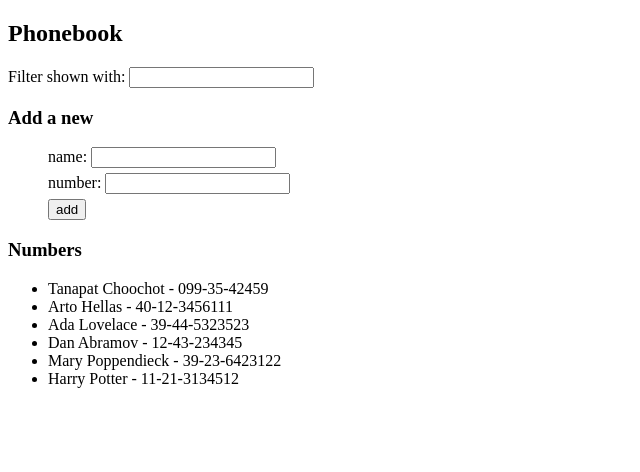
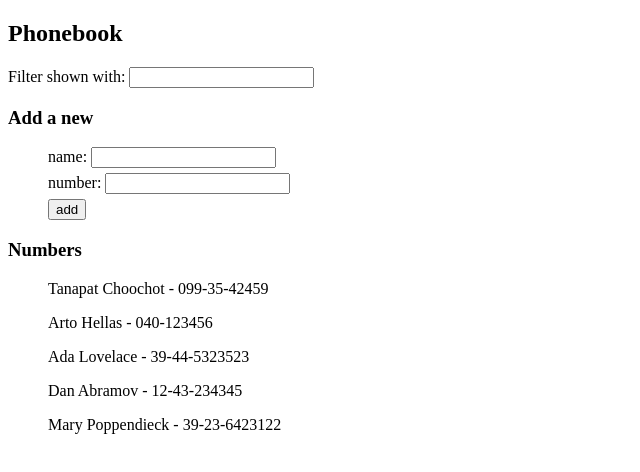
Before and after one commit to peemtanapat/fullstackopen, a React (Vite) app in the folder part2/phonebook/: page / in a window 1280 px wide. Shown: the top 472 px of the page, without its empty margins (0-640 px from the left). Built offline with nearby package versions, Linux system fonts and the light colour scheme; data requests are answered from the project's data file.

Commit message:
Apply json-server with fetching db.json

```diff
--- /dev/null
+++ b/part2/phonebook/db.json
@@ -0,0 +1,25 @@
+{
+  "persons": [
+    { "name": "Tanapat Choochot", "number": "099-35-42459", "id": 0 },
+    {
+      "name": "Arto Hellas",
+      "number": "040-123456",
+      "id": 1
+    },
+    {
+      "name": "Ada Lovelace",
+      "number": "39-44-5323523",
+      "id": 2
+    },
+    {
+      "name": "Dan Abramov",
+      "number": "12-43-234345",
+      "id": 3
+    },
+    {
+      "name": "Mary Poppendieck",
+      "number": "39-23-6423122",
+      "id": 4
+    }
+  ]
+}
--- a/part2/phonebook/package.json
+++ b/part2/phonebook/package.json
@@ -10,6 +10,7 @@
     "preview": "vite preview"
   },
   "dependencies": {
+    "axios": "^1.6.2",
     "react": "^18.2.0",
     "react-dom": "^18.2.0"
   },
@@ -21,6 +22,7 @@
     "eslint-plugin-react": "^7.33.2",
     "eslint-plugin-react-hooks": "^4.6.0",
     "eslint-plugin-react-refresh": "^0.4.4",
+    "json-server": "^0.17.4",
     "vite": "^5.0.0"
   }
 }
--- a/part2/phonebook/src/App.jsx
+++ b/part2/phonebook/src/App.jsx
@@ -1,4 +1,5 @@
-import { Fragment, useState } from 'react';
+import axios from 'axios';
+import { Fragment, useEffect, useState } from 'react';
 
 const Persons = ({ persons, search }) => {
   if (search) {
@@ -12,7 +13,7 @@ const Persons = ({ persons, search }) => {
       <h3>Numbers</h3>
       <ul>
         {persons.map((person) => (
-          <Person person={person} />
+          <Person key={person.id} person={person} />
         ))}
       </ul>
     </Fragment>
@@ -20,9 +21,9 @@ const Persons = ({ persons, search }) => {
 };
 
 const Person = ({ person }) => (
-  <li key={person.id}>
+  <p key={person.id}>
     {person.name} - {person.number}
-  </li>
+  </p>
 );
 
 const PersonForm = ({
@@ -36,10 +37,10 @@ const PersonForm = ({
       <form onSubmit={addPhoneBook}>
         <ul style={{ listStyleType: 'none' }}>
           <li>
-            name: <input onChange={handleNameOnChange} />
+            name: <input onChange={handleNameOnChange} required />
           </li>
           <li style={{ padding: '5px 0px 5px 0px' }}>
-            number: <input onChange={handleNumberOnChange} />
+            number: <input onChange={handleNumberOnChange} required />
           </li>
           <li>
             <button type="submit">add</button>
@@ -57,21 +58,37 @@ const PersonSearch = ({ handleSearch }) => (
 );
 
 const App = () => {
-  const [persons, setPersons] = useState([
-    { name: 'Tanapat Choochot', number: '099-35-42459', id: 0 },
-    { name: 'Arto Hellas', number: '40-12-3456111', id: 1 },
-    { name: 'Ada Lovelace', number: '39-44-5323523', id: 2 },
-    { name: 'Dan Abramov', number: '12-43-234345', id: 3 },
-    { name: 'Mary Poppendieck', number: '39-23-6423122', id: 4 },
-    { name: 'Harry Potter', number: '11-21-3134512', id: 5 },
-  ]);
+  const [persons, setPersons] = useState([]);
   const [search, setSearch] = useState('');
   const [newName, setNewName] = useState('');
   const [newNumber, setNewNumber] = useState('');
 
+  useEffect(() => {
+    const fetchPersons = async () => {
+      const res = await axios.get('http://localhost:3001/persons');
+      setPersons(res.data);
+    };
+
+    fetchPersons();
+  }, []);
+
   const addPhoneBook = (e) => {
     e.preventDefault();
-    const newPerson = { name: newName, number: newNumber };
+
+    const duplicatedPerson = persons.find(
+      (person) => person.name.toLowerCase() === newName.toLowerCase()
+    );
+
+    if (duplicatedPerson) {
+      const warningMsg = `${newName} is already added to Phone Book`;
+      return alert(warningMsg);
+    }
+
+    const newPerson = {
+      name: newName,
+      number: newNumber,
+      id: persons.length,
+    };
     setPersons(persons.concat(newPerson));
   };
 
```
Also changed, not shown: 1 other file (tests, documents, lock files or other folders).
